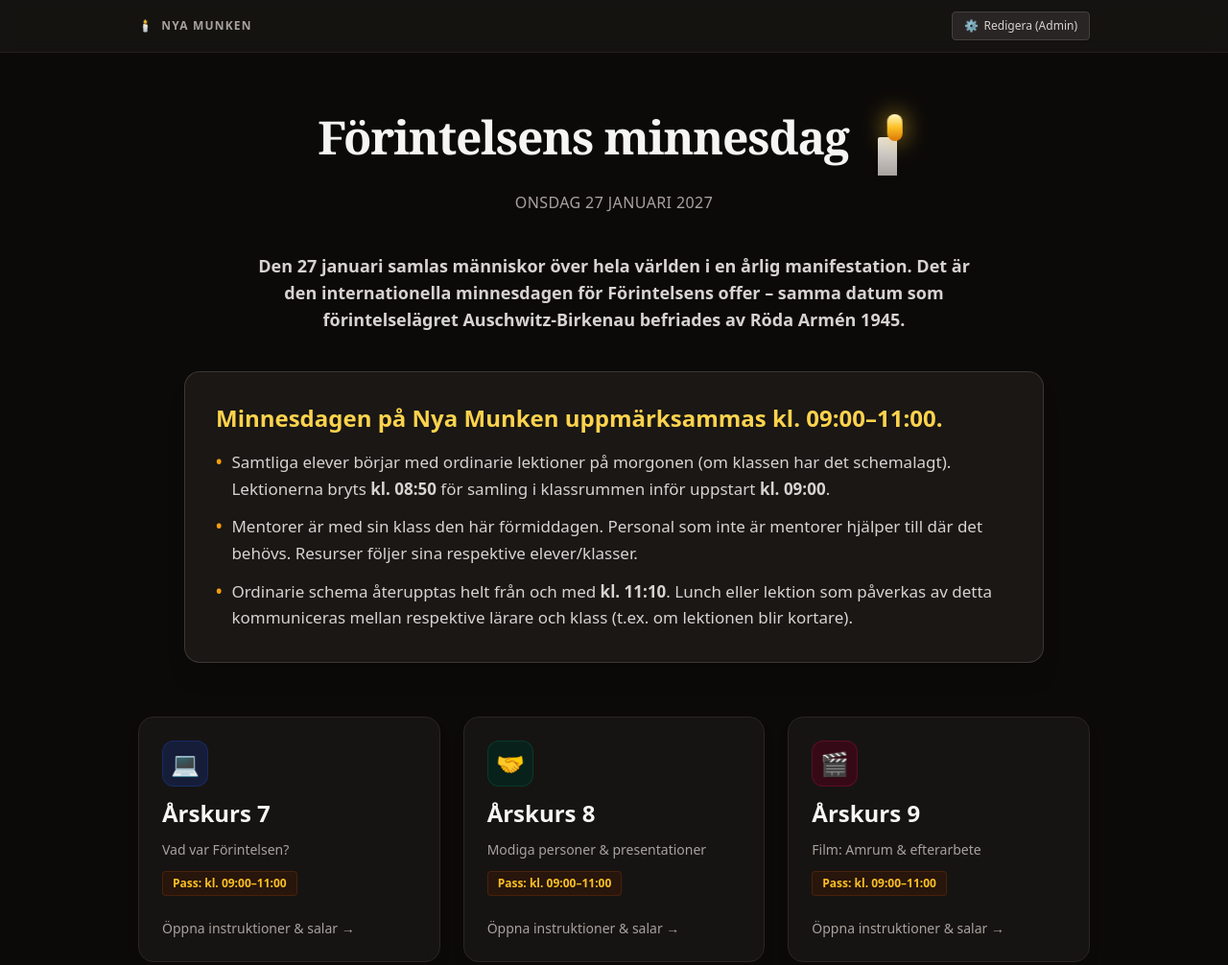
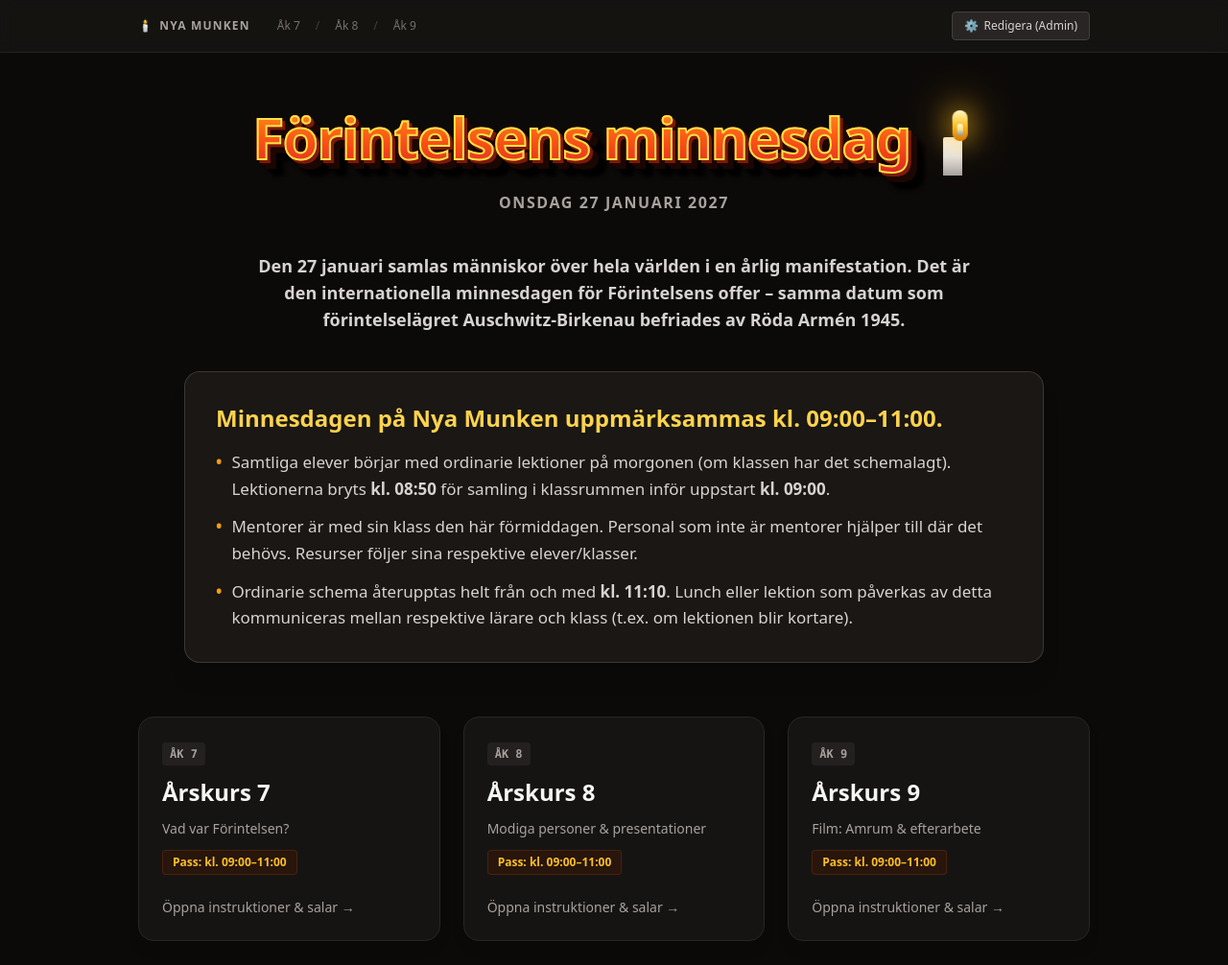
Before and after one commit to JonasWaltelius/minnesdagen-munken, a plain HTML site: page index.html in a window 1280 px wide. Shown: the whole page at 96% size. Drawn offline with nearby package versions, Linux system fonts and the light colour scheme.

Commit message:
Enhance styles and layout in index.html
Updated styles and animations for improved visual effects and adjusted header layout.

```diff
--- a/index.html
+++ b/index.html
@@ -8,22 +8,67 @@
   <script src="https://cdn.tailwindcss.com"></script>
   <style>
     @keyframes flameGlow {
-      0%, 100% { transform: scale(1) rotate(-1deg); filter: drop-shadow(0 0 12px rgba(251, 191, 36, 0.8)); }
-      50% { transform: scale(1.08) rotate(1.5deg); filter: drop-shadow(0 0 18px rgba(245, 158, 11, 0.95)); }
+      0%, 100% {
+        transform: scale(1) rotate(-1deg);
+        filter: drop-shadow(0 0 14px rgba(251, 191, 36, 0.85)) drop-shadow(0 -4px 22px rgba(245, 158, 11, 0.6));
+      }
+      50% {
+        transform: scale(1.08) rotate(1.5deg);
+        filter: drop-shadow(0 0 22px rgba(245, 158, 11, 0.95)) drop-shadow(0 -6px 30px rgba(239, 68, 68, 0.5));
+      }
     }
-    .flame-anim { animation: flameGlow 2.5s ease-in-out infinite; transform-origin: center bottom; }
-    .fade-in { animation: fadeIn 0.25s ease-out forwards; }
-    @keyframes fadeIn { from { opacity: 0; transform: translateY(4px); } to { opacity: 1; transform: translateY(0); } }
+    .flame-anim {
+      animation: flameGlow 2.5s ease-in-out infinite;
+      transform-origin: center bottom;
+    }
+    .fade-in {
+      animation: fadeIn 0.25s ease-out forwards;
+    }
+    @keyframes fadeIn {
+      from { opacity: 0; transform: translateY(4px); }
+      to { opacity: 1; transform: translateY(0); }
+    }
+
+    /* 3D Retro/Poster-typografi inspirerad av bifogad bild */
+    .title-jagged-style {
+      font-weight: 900;
+      letter-spacing: -0.02em;
+      background: linear-gradient(180deg, #ff9e1b 0%, #f95316 55%, #dc2626 100%);
+      -webkit-background-clip: text;
+      -webkit-text-fill-color: transparent;
+      -webkit-text-stroke: 1.5px #fde047;
+      filter: drop-shadow(2px 2px 0px #7c1a08)
+              drop-shadow(4px 4px 0px #1c0602)
+              drop-shadow(6px 6px 1px #000000);
+    }
+    @media (min-width: 640px) {
+      .title-jagged-style {
+        -webkit-text-stroke: 2px #fde047;
+        filter: drop-shadow(3px 3px 0px #7c1a08)
+                drop-shadow(6px 6px 0px #1c0602)
+                drop-shadow(8px 8px 2px #000000);
+      }
+    }
   </style>
 </head>
 <body class="bg-stone-950 text-stone-100 min-h-screen font-sans antialiased selection:bg-amber-900 selection:text-white flex flex-col justify-between">
 
-  <!-- Top bar med Admin-knapp -->
+  <!-- Header med diskret årskursnavigering och Admin -->
   <header class="border-b border-stone-800/80 bg-stone-900/60 backdrop-blur sticky top-0 z-30">
     <div class="max-w-5xl mx-auto px-4 py-3 flex justify-between items-center">
-      <button onclick="navTo('home')" class="text-xs uppercase tracking-widest font-semibold text-stone-400 hover:text-amber-300 transition flex items-center gap-2">
-        <span class="text-amber-500">🕯️</span> Nya Munken
-      </button>
+      <div class="flex items-center gap-4 sm:gap-6">
+        <button onclick="navTo('home')" class="text-xs uppercase tracking-widest font-semibold text-stone-400 hover:text-amber-300 transition flex items-center gap-1.5">
+          <span class="text-amber-500">🕯️</span> Nya Munken
+        </button>
+        <!-- Diskreta länkar till årskurserna -->
+        <nav class="flex items-center gap-2 sm:gap-3 text-xs text-stone-500 font-medium">
+          <button onclick="navTo('ak7')" class="hover:text-stone-300 transition px-1 py-0.5">Åk 7</button>
+          <span class="text-stone-700">/</span>
+          <button onclick="navTo('ak8')" class="hover:text-stone-300 transition px-1 py-0.5">Åk 8</button>
+          <span class="text-stone-700">/</span>
+          <button onclick="navTo('ak9')" class="hover:text-stone-300 transition px-1 py-0.5">Åk 9</button>
+        </nav>
+      </div>
       <div class="flex items-center gap-3">
         <button onclick="toggleAdminModal()" class="text-xs px-3 py-1.5 rounded bg-stone-800 hover:bg-stone-700 text-stone-300 hover:text-white border border-stone-700 transition flex items-center gap-1.5 shadow-sm">
           <span>⚙️</span> Redigera (Admin)
@@ -37,18 +82,21 @@
     <!-- STARTSIDA -->
     <section id="view-home" class="fade-in space-y-10">
       <div class="text-center space-y-4 pt-4">
-        <div class="flex justify-center items-center gap-4">
-          <h1 class="text-3xl sm:text-5xl font-serif tracking-tight text-stone-100 font-bold">
+        <div class="flex justify-center items-center gap-3 sm:gap-5">
+          <h1 class="text-3xl sm:text-5xl md:text-6xl font-black tracking-tight title-jagged-style py-2">
             Förintelsens minnesdag
           </h1>
-          <div class="relative w-10 h-16 sm:w-12 sm:h-20 flex-shrink-0 flex items-end justify-center">
-            <div class="w-4 sm:w-5 h-8 sm:h-10 bg-gradient-to-t from-stone-400 to-stone-200 rounded-t-sm shadow-md relative">
-              <div class="w-0.5 h-2 bg-stone-900 mx-auto -mt-2"></div>
-              <div class="absolute -top-6 left-1/2 -translate-x-1/2 w-4 h-7 bg-gradient-to-t from-amber-600 via-amber-400 to-yellow-100 rounded-full flame-anim"></div>
+          <!-- Uppgraderat flammande ljus -->
+          <div class="relative w-12 h-20 flex-shrink-0 flex items-end justify-center select-none">
+            <div class="w-5 h-10 bg-gradient-to-t from-stone-400 via-stone-200 to-amber-50 rounded-t-sm shadow-inner relative">
+              <div class="w-0.5 h-2.5 bg-stone-900 mx-auto -mt-2.5 rounded-full"></div>
+              <div class="absolute -top-7 left-1/2 -translate-x-1/2 w-4 h-8 bg-gradient-to-t from-amber-600 via-amber-400 to-yellow-100 rounded-full flame-anim flex items-center justify-center">
+                <div class="w-1.5 h-3 bg-gradient-to-t from-blue-400 via-amber-200 to-white rounded-full mt-2 opacity-90"></div>
+              </div>
             </div>
           </div>
         </div>
-        <p class="text-stone-400 text-sm sm:text-base tracking-wide uppercase font-medium">
+        <p class="text-stone-400 text-sm sm:text-base tracking-widest uppercase font-semibold">
           Onsdag 27 januari 2027
         </p>
       </div>
@@ -80,12 +128,12 @@
         </ul>
       </div>
 
-      <!-- Korten för Åk 7, 8 och 9 -->
+      <!-- Korten för Åk 7, 8 och 9 utan emojis -->
       <div class="grid grid-cols-1 md:grid-cols-3 gap-6 pt-4">
         <!-- År 7 -->
         <button onclick="navTo('ak7')" class="group text-left bg-stone-900/70 hover:bg-stone-850 p-6 rounded-2xl border border-stone-800 hover:border-amber-500/60 transition shadow-lg flex flex-col justify-between">
           <div class="space-y-3">
-            <div class="w-12 h-12 rounded-xl bg-blue-950/60 text-blue-400 flex items-center justify-center text-2xl border border-blue-800/40">💻</div>
+            <span class="text-xs font-mono font-bold text-stone-400 bg-stone-800/80 px-2 py-1 rounded inline-block">ÅK 7</span>
             <h3 class="text-2xl font-bold text-stone-100 group-hover:text-amber-300 transition">Årskurs 7</h3>
             <p class="text-stone-400 text-sm">Vad var Förintelsen?</p>
             <p class="text-xs font-semibold text-amber-400 bg-amber-950/40 border border-amber-900/40 px-2.5 py-1 rounded inline-block">Pass: kl. 09:00–11:00</p>
@@ -96,7 +144,7 @@
         <!-- År 8 -->
         <button onclick="navTo('ak8')" class="group text-left bg-stone-900/70 hover:bg-stone-850 p-6 rounded-2xl border border-stone-800 hover:border-amber-500/60 transition shadow-lg flex flex-col justify-between">
           <div class="space-y-3">
-            <div class="w-12 h-12 rounded-xl bg-emerald-950/60 text-emerald-400 flex items-center justify-center text-2xl border border-emerald-800/40">🤝</div>
+            <span class="text-xs font-mono font-bold text-stone-400 bg-stone-800/80 px-2 py-1 rounded inline-block">ÅK 8</span>
             <h3 class="text-2xl font-bold text-stone-100 group-hover:text-amber-300 transition">Årskurs 8</h3>
             <p class="text-stone-400 text-sm">Modiga personer & presentationer</p>
             <p class="text-xs font-semibold text-amber-400 bg-amber-950/40 border border-amber-900/40 px-2.5 py-1 rounded inline-block">Pass: kl. 09:00–11:00</p>
@@ -107,7 +155,7 @@
         <!-- År 9 -->
         <button onclick="navTo('ak9')" class="group text-left bg-stone-900/70 hover:bg-stone-850 p-6 rounded-2xl border border-stone-800 hover:border-amber-500/60 transition shadow-lg flex flex-col justify-between">
           <div class="space-y-3">
-            <div class="w-12 h-12 rounded-xl bg-rose-950/60 text-rose-400 flex items-center justify-center text-2xl border border-rose-800/40">🎬</div>
+            <span class="text-xs font-mono font-bold text-stone-400 bg-stone-800/80 px-2 py-1 rounded inline-block">ÅK 9</span>
             <h3 class="text-2xl font-bold text-stone-100 group-hover:text-amber-300 transition">Årskurs 9</h3>
             <p class="text-stone-400 text-sm">Film: Amrum & efterarbete</p>
             <p class="text-xs font-semibold text-amber-400 bg-amber-950/40 border border-amber-900/40 px-2.5 py-1 rounded inline-block">Pass: kl. 09:00–11:00</p>
@@ -309,15 +357,17 @@
       </div>
 
       <div class="my-auto max-w-3xl mx-auto text-center space-y-8 py-8">
-        <div class="relative w-16 h-24 mx-auto flex items-end justify-center">
-          <div class="w-6 h-12 bg-gradient-to-t from-stone-400 to-stone-200 rounded-t-sm shadow-md relative">
-            <div class="w-0.5 h-2 bg-stone-900 mx-auto -mt-2"></div>
-            <div class="absolute -top-8 left-1/2 -translate-x-1/2 w-6 h-10 bg-gradient-to-t from-amber-600 via-amber-400 to-yellow-100 rounded-full flame-anim"></div>
+        <div class="relative w-16 h-28 mx-auto flex items-end justify-center select-none">
+          <div class="w-7 h-14 bg-gradient-to-t from-stone-400 via-stone-200 to-amber-50 rounded-t-sm shadow-lg relative">
+            <div class="w-1 h-3 bg-stone-900 mx-auto -mt-3 rounded-full"></div>
+            <div class="absolute -top-10 left-1/2 -translate-x-1/2 w-6 h-11 bg-gradient-to-t from-amber-600 via-amber-400 to-yellow-100 rounded-full flame-anim flex items-center justify-center">
+              <div class="w-2.5 h-5 bg-gradient-to-t from-blue-400 via-amber-200 to-white rounded-full mt-3 opacity-90"></div>
+            </div>
           </div>
         </div>
 
         <div class="space-y-2">
-          <h2 class="text-4xl sm:text-6xl font-serif font-bold text-stone-100">Förintelsens minnesdag</h2>
+          <h2 class="text-4xl sm:text-6xl font-black title-jagged-style">Förintelsens minnesdag</h2>
           <p class="text-stone-400 text-base sm:text-xl uppercase tracking-widest">27 januari • Nya Munken</p>
         </div>
 
```
